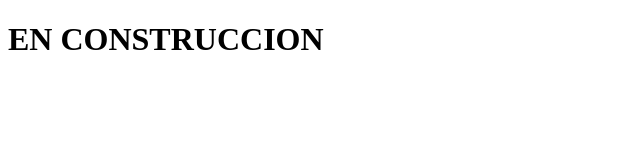
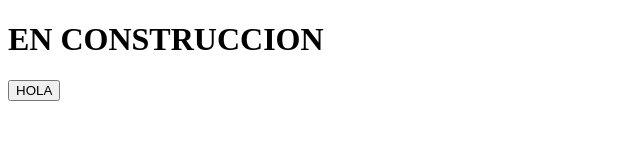
Before and after one commit to Jaimesoto1586/Productoalbum-VueJs-CDN, a plain HTML site: page prueba.html in a window 1280 px wide. Shown: the whole page, without its empty margins (0-640 px from the left). Drawn offline with Linux system fonts and the light colour scheme.

Commit message:
Probando si funciona el commit recordar borrar lo que hice en el prueba.html sacar el boton

```diff
--- a/prueba.html
+++ b/prueba.html
@@ -7,5 +7,6 @@
 </head>
 <body>
     <h1>EN CONSTRUCCION</h1>
+    <button class="btn btn-primary btn-sm">HOLA</button>
 </body>
 </html>
```
